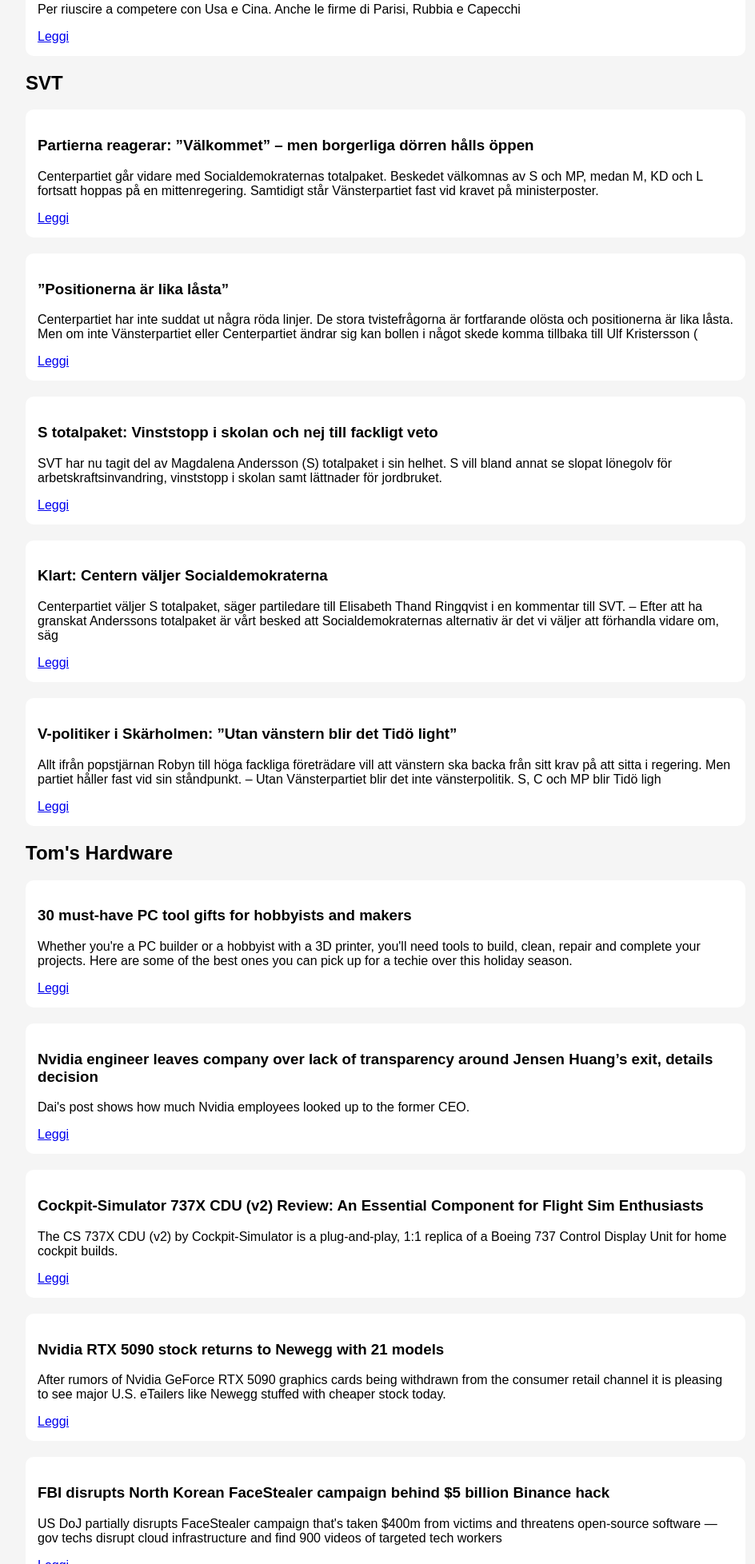
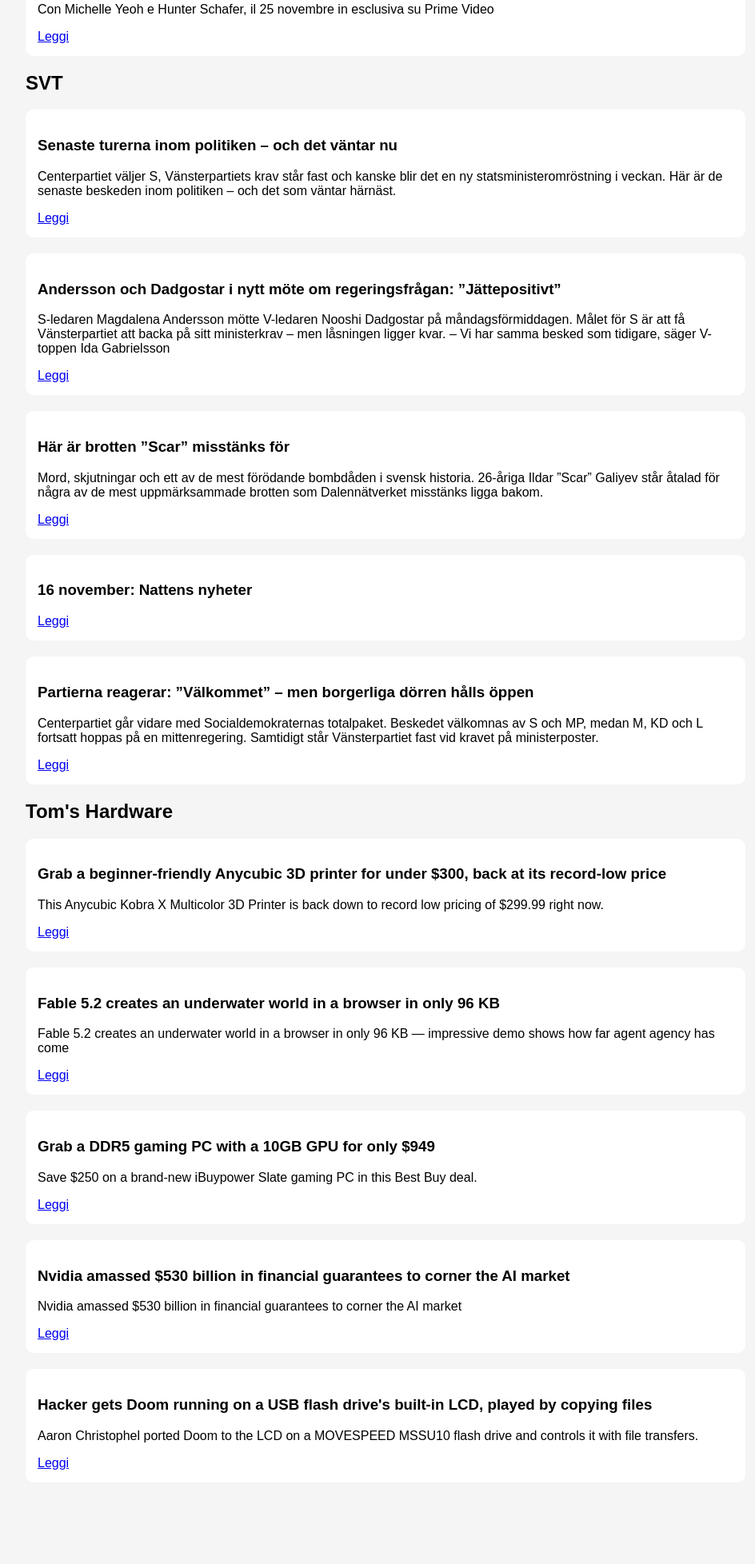
Before and after one commit to Ilasorf/SimoNews, a plain HTML site: page index.html in a window 1280 px wide. Shown: the part 844-2800 px from the top of the page at 80% size, without its empty margins (158-1102 px from the left). After the commit the page ends 2738 px from the top, so only its background shows below. Drawn offline with Linux system fonts and the light colour scheme.

Commit message:
deploy: 978ac6b45473e3cb109cf52d2974c1b5d506a33b

```diff
--- a/index.html
+++ b/index.html
@@ -24,92 +24,92 @@ body {
 <h1>SimoNews</h1>
 <h2>ANSA</h2>
         <div class="card">
-            <h3>Foto d'autore da Vuitton a Parigi per il 130/o di Monogram</h3>
-            <p>Mostra dedicata al libro fotografico The Suitcase di Bruno Aveillan</p>
-            <a href="https://www.ansa.it/canale_lifestyle/notizie/moda/2026/11/14/foto-dautore-da-vuitton-a-parigi-per-il-130o-di-monogram_a2fa74cc-ecac-4ec9-82b0-f418de814d2f.html">Leggi</a>
+            <h3>Che Tempo Che Fa, Elisa e il brano dedicato alla fan morta a Bologna</h3>
+            <p>L'artista ospite di Fazio: "Era quello che avrebbe voluto ascoltare al concerto"</p>
+            <a href="https://www.ansa.it/sito/videogallery/spettacolo/2026/11/16/che-tempo-che-fa-elisa-e-il-brano-dedicato-alla-fan-morta-a-bologna_3c6a98ea-47ff-41ab-a0e6-aace35cf3069.html">Leggi</a>
         </div>
 
         <div class="card">
-            <h3>Galleria Borghese, grandi firme si candidano per l'ampliamento</h3>
-            <p>63 i gruppi che hanno risposto al concorso, la commissione sceglierà i finalisti</p>
-            <a href="https://www.ansa.it/canale_viaggi/notizie/news/2026/11/14/galleria-borghese-grandi-firme-si-candidano-per-lampliamento_2332397c-b458-46c0-b8d4-40daeccfc60b.html">Leggi</a>
+            <h3>Star Wars nel 2027 fa 50 anni ed è festa tra vecchio e nuovo</h3>
+            <p>Torna in sala il film originale restaurato e poi nuovo episodio con Gosling</p>
+            <a href="https://www.ansa.it/sito/notizie/cultura/cinema/2026/11/15/star-wars-nel-2027-fa-50-anni-ed-e-festa-tra-vecchio-e-nuovo_b8f1fb8b-5737-4318-b805-5158907bd289.html">Leggi</a>
         </div>
 
         <div class="card">
-            <h3>Spider-Man, Zendaya e i BTS trionfano ai Kids' Choice Awards di Los Angeles</h3>
-            <p>Pioggia di slime verde sulle star: a Chris Pratt il premio speciale per la commedia</p>
-            <a href="https://www.ansa.it/sito/notizie/cultura/cinema/2026/11/15/spider-man-zendaya-e-i-bts-trionfano-ai-kids-choice-awards-di-los-angeles_8c26222a-6eed-440b-a386-0103dbfdb1d1.html">Leggi</a>
+            <h3>Il puzzle come palestra, ecco perché non è solo un bel passatempo</h3>
+            <p>Sono 'incastri di calma', allenano al qui e ora, insegnano pazienza e perseveranza</p>
+            <a href="https://www.ansa.it/canale_lifestyle/notizie/tempo_libero/2026/11/09/il-puzzle-come-palestra-ecco-perche-non-e-solo-un-bel-passatempo_05035168-bd70-4ba1-8dff-9b099b6617d7.html">Leggi</a>
         </div>
 
         <div class="card">
-            <h3>Torna il ReWriters Fest, Romanelli: 'Evento trasversale tra istituzioni e cultura pop'</h3>
-            <p>A Roma dal 19 al 22 novembre. Madrina Giordana Angi, a Vladimir Luxuria il Premio ReWriters 2026</p>
-            <a href="https://www.ansa.it/sito/notizie/cultura/libri/2026/11/15/torna-il-rewriters-fest.-romanelli-evento-trasversale-tra-istituzioni-e-cultura-pop_b720220f-28ad-4df1-9202-0b235f06fb1d.html">Leggi</a>
+            <h3>Garrone: 'Il mio cinema di eroi 'umani' con cui provare empatia'</h3>
+            <p>Il regista, che non ha annunciato ancora il nuovo film, premiato al Cairo alla carriera</p>
+            <a href="https://www.ansa.it/sito/notizie/cultura/cinema/2026/11/15/garrone-il-mio-cinema-di-eroi-umani-con-cui-provare-empatia_5f0784a5-21f6-49fe-a2bb-b7e4de2f9e51.html">Leggi</a>
         </div>
 
         <div class="card">
-            <h3>Da 77 Nobel un appello alla Ue, '200 miliardi per la ricerca'</h3>
-            <p>Per riuscire a competere con Usa e Cina. Anche le firme di Parisi, Rubbia e Capecchi</p>
-            <a href="https://www.ansa.it/canale_scienza/notizie/ricerca_istituzioni/2026/11/15/da-77-nobel-un-appello-alla-ue-200-miliardi-per-la-ricerca_71fe7427-69ab-4501-bf49-43de5c7e1ff9.html">Leggi</a>
+            <h3>Blade Runner 2099, arriva la serie futurista con al centro due donne</h3>
+            <p>Con Michelle Yeoh e Hunter Schafer, il 25 novembre in esclusiva su Prime Video</p>
+            <a href="https://www.ansa.it/sito/notizie/cultura/tv/2026/11/15/blade-runner-2099-arriva-la-serie-futurista-con-al-centro-due-donne_2c850f13-2983-47a8-bf19-9959316412bb.html">Leggi</a>
         </div>
         <h2>SVT</h2>
+        <div class="card">
+            <h3>Senaste turerna inom politiken – och det väntar nu</h3>
+            <p>Centerpartiet väljer S, Vänsterpartiets krav står fast och kanske blir det en ny statsministeromröstning i veckan. Här är de senaste beskeden inom politiken – och det som väntar härnäst.</p>
+            <a href="https://www.svt.se/nyheter/inrikes/senaste-turerna-inom-politiken-och-det-vantar-nu">Leggi</a>
+        </div>
+
+        <div class="card">
+            <h3>Andersson och Dadgostar i nytt möte om regeringsfrågan: ”Jättepositivt”</h3>
+            <p>S-ledaren Magdalena Andersson mötte V-ledaren Nooshi Dadgostar på måndagsförmiddagen. Målet för S är att få Vänsterpartiet att backa på sitt ministerkrav – men låsningen ligger kvar. – Vi har samma besked som tidigare, säger V-toppen Ida Gabrielsson </p>
+            <a href="https://www.svt.se/nyheter/inrikes/andersson-och-dadgostar-i-nytt-mote-om-regeringsfragan-jattepositivt">Leggi</a>
+        </div>
+
+        <div class="card">
+            <h3>Här är brotten ”Scar” misstänks för</h3>
+            <p>Mord, skjutningar och ett av de mest förödande bombdåden i svensk historia. 26-åriga Ildar ”Scar” Galiyev står åtalad för några av de mest uppmärksammade brotten som Dalennätverket misstänks ligga bakom.</p>
+            <a href="https://www.svt.se/nyheter/inrikes/har-ar-brotten-scar-misstanks-for">Leggi</a>
+        </div>
+
+        <div class="card">
+            <h3>16 november: Nattens nyheter</h3>
+            <p></p>
+            <a href="https://www.svt.se/nyheter/inrikes/16-november-nattens-nyheter-x3e60f">Leggi</a>
+        </div>
+
         <div class="card">
             <h3>Partierna reagerar: ”Välkommet” – men borgerliga dörren hålls öppen</h3>
             <p>Centerpartiet går vidare med Socialdemokraternas totalpaket. Beskedet välkomnas av S och MP, medan M, KD och L fortsatt hoppas på en mittenregering. Samtidigt står Vänsterpartiet fast vid kravet på ministerposter.</p>
             <a href="https://www.svt.se/nyheter/inrikes/partierna-reagerar-valkommet-men-borgerliga-dorren-halls-oppen">Leggi</a>
         </div>
-
+        <h2>Tom's Hardware</h2>
         <div class="card">
-            <h3>”Positionerna är lika låsta”</h3>
-            <p>Centerpartiet har inte suddat ut några röda linjer. De stora tvistefrågorna är fortfarande olösta och positionerna är lika låsta. Men om inte Vänsterpartiet eller Centerpartiet ändrar sig kan bollen i något skede komma tillbaka till Ulf Kristersson (</p>
-            <a href="https://www.svt.se/nyheter/inrikes/positionerna-ar-lika-lasta">Leggi</a>
+            <h3>Grab a beginner-friendly Anycubic 3D printer for under $300, back at its record-low price</h3>
+            <p>This Anycubic Kobra X Multicolor 3D Printer is back down to record low pricing of $299.99 right now.</p>
+            <a href="https://www.tomshardware.com/3d-printing/grab-a-beginner-friendly-anycubic-3d-printer-for-under-usd300-back-at-its-record-low-price-17-percent-discount-for-prime-subscribers-nets-you-a-4-5-star-multi-colored-filament-printer-with-auto-bed-leveling">Leggi</a>
         </div>
 
         <div class="card">
-            <h3>S totalpaket: Vinststopp i skolan och nej till fackligt veto</h3>
-            <p>SVT har nu tagit del av Magdalena Andersson (S) totalpaket i sin helhet. S vill bland annat se slopat lönegolv för arbetskraftsinvandring, vinststopp i skolan samt lättnader för jordbruket.</p>
-            <a href="https://www.svt.se/nyheter/inrikes/s-totalpaket-vinststopp-i-skolan-och-nej-till-fackligt-veto">Leggi</a>
+            <h3>Fable 5.2 creates an underwater world in a browser in only 96 KB</h3>
+            <p>Fable 5.2 creates an underwater world in a browser in only 96 KB — impressive demo shows how far agent agency has come</p>
+            <a href="https://www.tomshardware.com/tech-industry/artificial-intelligence/fable-5-2-creates-an-underwater-world-in-a-browser-in-only-96-kb-40-line-prompt-creates-impressive-demo-that-runs-at-180-fps">Leggi</a>
         </div>
 
         <div class="card">
-            <h3>Klart: Centern väljer Socialdemokraterna</h3>
-            <p>Centerpartiet väljer S totalpaket, säger partiledare till Elisabeth Thand Ringqvist i en kommentar till SVT. – Efter att ha granskat Anderssons totalpaket är vårt besked att Socialdemokraternas alternativ är det vi väljer att förhandla vidare om, säg</p>
-            <a href="https://www.svt.se/nyheter/inrikes/klart-centern-valjer-socialdemokraterna">Leggi</a>
+            <h3>Grab a DDR5 gaming PC with a 10GB GPU for only $949</h3>
+            <p>Save $250 on a brand-new iBuypower Slate gaming PC in this Best Buy deal.</p>
+            <a href="https://www.tomshardware.com/desktops/gaming-pcs/grab-a-ddr5-gaming-pc-with-a-10gb-gpu-for-only-usd949-ibuypowers-slate-gaming-rig-features-an-intel-b570-graphics-card-and-16gb-of-ram">Leggi</a>
         </div>
 
         <div class="card">
-            <h3>V-politiker i Skärholmen: ”Utan vänstern blir det Tidö light”</h3>
-            <p>Allt ifrån popstjärnan Robyn till höga fackliga företrädare vill att vänstern ska backa från sitt krav på att sitta i regering. Men partiet håller fast vid sin ståndpunkt. – Utan Vänsterpartiet blir det inte vänsterpolitik. S, C och MP blir Tidö ligh</p>
-            <a href="https://www.svt.se/nyheter/inrikes/v-politiker-i-skarholmen-utan-vanstern-blir-det-tido-light">Leggi</a>
-        </div>
-        <h2>Tom's Hardware</h2>
-        <div class="card">
-            <h3>30 must-have PC tool gifts for hobbyists and makers</h3>
-            <p>Whether you're a PC builder or a hobbyist with a 3D printer, you'll need tools to build, clean, repair and complete your projects. Here are some of the best ones you can pick up for a techie over this holiday season.</p>
-            <a href="https://www.tomshardware.com/gift-guides-seasonal-sales/30-must-have-pc-tool-gifts-for-hobbyists-and-makers-essential-bench-upgrades-for-enthusiasts-with-a-project-from-electric-screwdrivers-to-cordless-air-dusters">Leggi</a>
+            <h3>Nvidia amassed $530 billion in financial guarantees to corner the AI market</h3>
+            <p>Nvidia amassed $530 billion in financial guarantees to corner the AI market</p>
+            <a href="https://www.tomshardware.com/tech-industry/artificial-intelligence/nvidia-amassed-usd530-billion-in-financial-guarantees-to-corner-the-ai-market-supply-commitments-rose-by-nearly-a-quarter-of-a-trillion-dollars-in-a-single-quarter">Leggi</a>
         </div>
 
         <div class="card">
-            <h3>Nvidia engineer leaves company over lack of transparency around Jensen Huang’s exit, details decision</h3>
-            <p>Dai's post shows how much Nvidia employees looked up to the former CEO.</p>
-            <a href="https://www.tomshardware.com/tech-industry/robotics-engineer-leaves-nvidia-over-lack-of-transparency-around-jensen-huangs-exit-details-decision-joins-chorus-of-disgruntled-staff-as-petition-to-reinstate-former-ceo-passes-150-000-signatures">Leggi</a>
-        </div>
-
-        <div class="card">
-            <h3>Cockpit-Simulator 737X CDU (v2) Review: An Essential Component for Flight Sim Enthusiasts</h3>
-            <p>The CS 737X CDU (v2) by Cockpit-Simulator is a plug-and-play, 1:1 replica of a Boeing 737 Control Display Unit for home cockpit builds.</p>
-            <a href="https://www.tomshardware.com/peripherals/controllers-gamepads/cockpit-simulator-737x-cdu-v2-review-an-essential-component-for-flight-sim-enthusiasts">Leggi</a>
-        </div>
-
-        <div class="card">
-            <h3>Nvidia RTX 5090 stock returns to Newegg with 21 models</h3>
-            <p>After rumors of Nvidia GeForce RTX 5090 graphics cards being withdrawn from the consumer retail channel it is pleasing to see major U.S. eTailers like Newegg stuffed with cheaper stock today.</p>
-            <a href="https://www.tomshardware.com/pc-components/gpus/nvidia-rtx-5090-stock-returns-to-newegg-with-21-models-but-scarcity-pricing-keeps-the-cheapest-air-cooled-cards-at-least-three-times-msrp">Leggi</a>
-        </div>
-
-        <div class="card">
-            <h3>FBI disrupts North Korean FaceStealer campaign behind $5 billion Binance hack</h3>
-            <p>US DoJ partially disrupts FaceStealer campaign that's taken $400m from victims and threatens open-source software — gov techs disrupt cloud infrastructure and find 900 videos of targeted tech workers</p>
-            <a href="https://www.tomshardware.com/tech-industry/cyber-security/fbi-disrupts-north-korean-facestealer-campaign-behind-usd5-billion-binance-hack-doj-seizes-facestealer-cloud-infrastructure-containing-900-videos-of-tech-workers-hackers-used-ai-deepfakes-to-steal-usd400-million-and-compromise-open-source-software">Leggi</a>
+            <h3>Hacker gets Doom running on a USB flash drive's built-in LCD, played by copying files</h3>
+            <p>Aaron Christophel ported Doom to the LCD on a MOVESPEED MSSU10 flash drive and controls it with file transfers.</p>
+            <a href="https://www.tomshardware.com/video-games/retro-gaming/hacker-gets-doom-running-on-a-usb-flash-drives-built-in-lcd-played-by-copying-files-hacker-dumps-firmware-from-chip-with-scrubbed-markings-through-an-open-debug-port-then-gets-the-game-running-with-ai-help">Leggi</a>
         </div>
         </body></html>
```
